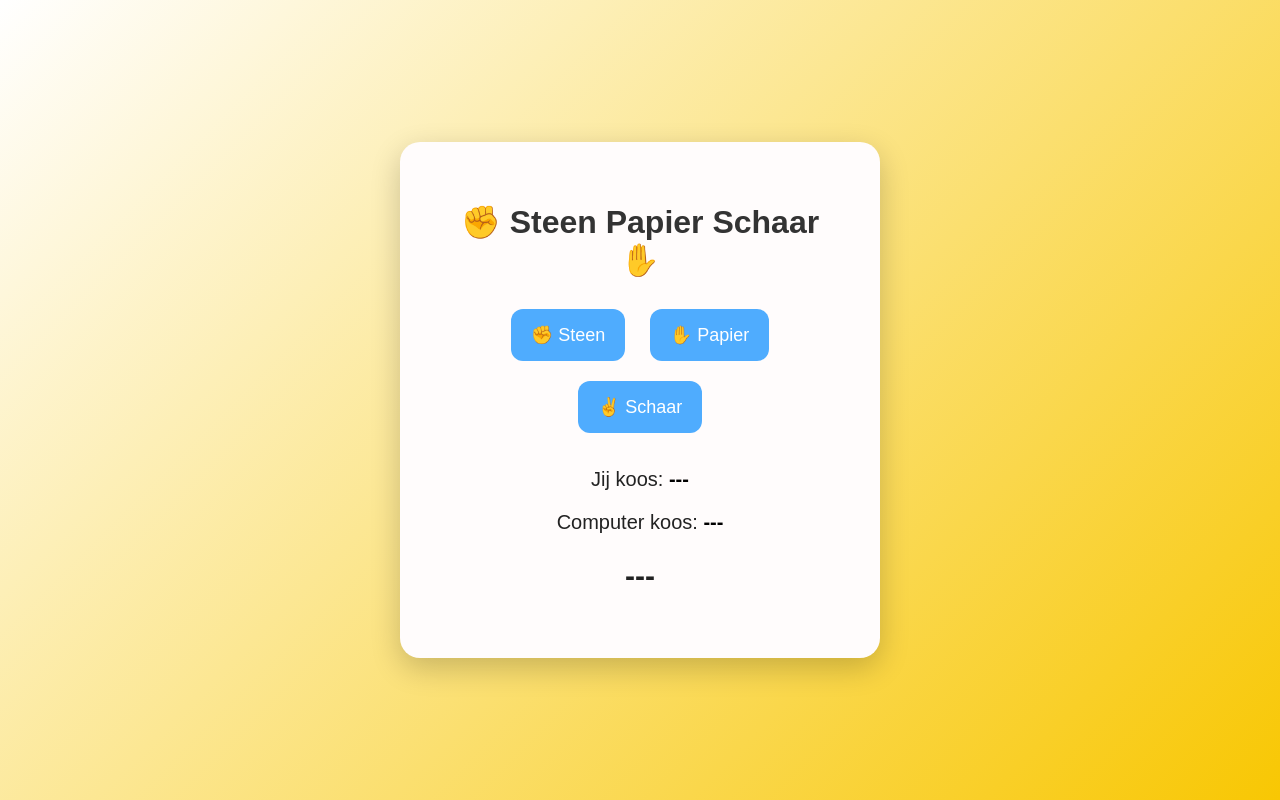
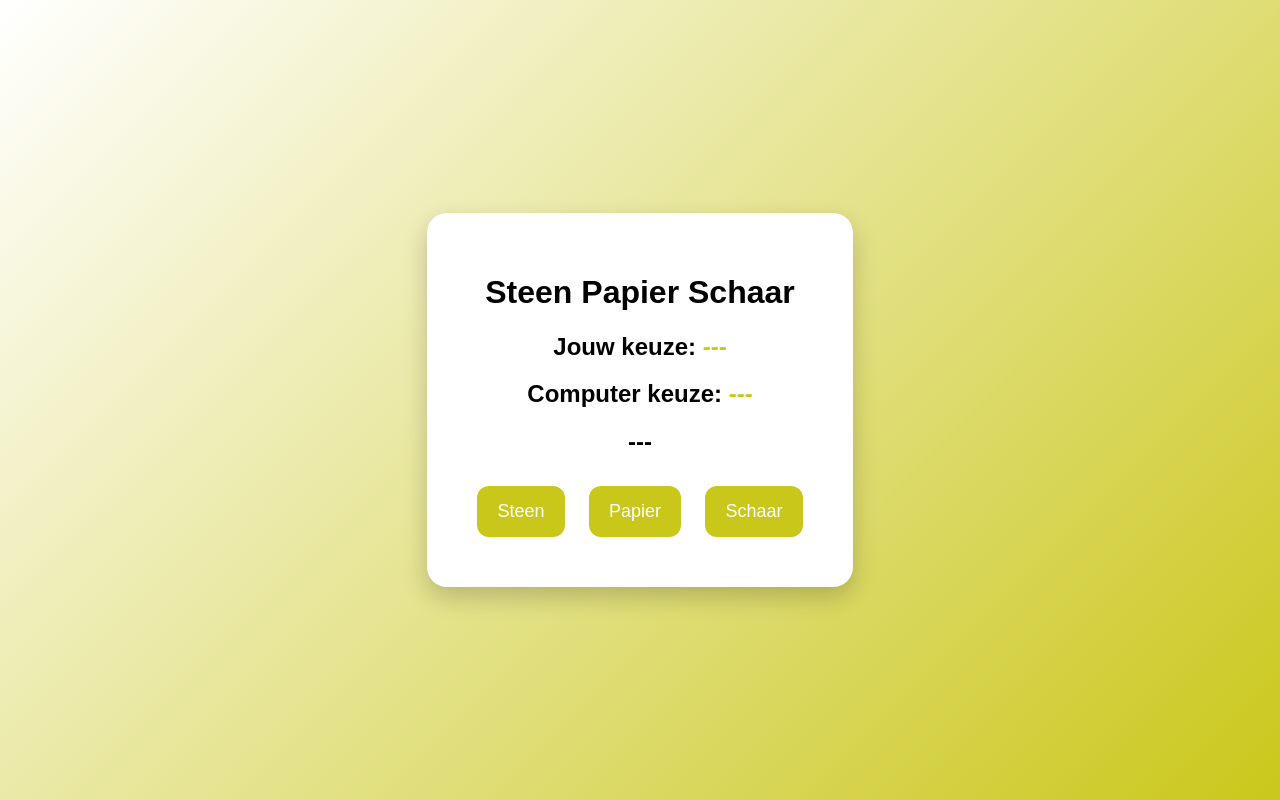
Before and after one commit to Jarno32323/steen-papier-schaar, a plain HTML site: page index.html in a window 1280 px wide. Drawn offline with Linux system fonts and the light colour scheme.

Commit message:
Add files via upload

```diff
--- a/index.html
+++ b/index.html
@@ -5,111 +5,117 @@
 <meta name="viewport" content="width=device-width, initial-scale=1.0">
 <title>Steen Papier Schaar</title>
 
-<!-- hier kan je de css aanpassen van het spel -->
+<!-- hier kan je de css aanpassen . -->
+
 <style>
-    body {
-        font-family: Arial, sans-serif;
-        background: linear-gradient(135deg, #ffffff, #f8c703);
-        display: flex;
-        justify-content: center;
-        align-items: center;
-        height: 100vh;
-        margin: 0;
-    }
+body{
+    font-family: Arial;
+    background: linear-gradient(135deg,#ffffff,#cac71b);
+    display:flex;
+    justify-content:center;
+    align-items:center;
+    height:100vh;
+    margin:0;
+}
 
-    .game {
-        background: rgb(255, 252, 252);
-        padding: 40px;
-        border-radius: 20px;
-        box-shadow: 0 10px 30px rgba(0, 0, 0, 0.2);
-        text-align: center;
-        width: 400px;
-    }
+.game{
+    background:rgb(255, 255, 255);
+    padding:40px;
+    border-radius:20px;
+    box-shadow:0 10px 25px rgba(0,0,0,0.2);
+    text-align:center;
+}
 
-    h1 {
-        margin-bottom: 20px;
-        color: #333;
-    }
+button{
+    padding:15px 20px;
+    margin:10px;
+    border:none;
+    border-radius:12px;
+    cursor:pointer;
+    font-size:18px;
+    background:#cac71b;
+    color:white;
+}
 
-    .keuzes {
-        margin: 20px 0;
-    }
+button:hover{
+    background:#cac71b;
+}
 
-    button {
-        padding: 15px 20px;
-        margin: 10px;
-        border: none;
-        border-radius: 12px;
-        font-size: 18px;
-        cursor: pointer;
-        background: #4facfe;
-        color: white;
-        transition: 0.3s;
-    }
-
-    button:hover {
-        background: #008afa;
-        transform: scale(1.05);
-    }
-
-    .resultaat {
-        margin-top: 25px;
-        font-size: 20px;
-        color: #222;
-    }
-
-    span {
-        font-weight: bold;
-        color: #000000;
-    }
-
+span{
+    font-weight:bold;
+    color:#cac71b;
+}
 </style>
 </head>
 <body>
 
 <div class="game">
-    <h1>✊ Steen Papier Schaar ✋</h1>
+    <h1>Steen Papier Schaar</h1>
 
-    <div class="keuzes">
-        <button onclick="speel('steen')">✊ Steen</button>
-        <button onclick="speel('papier')">✋ Papier</button>
-        <button onclick="speel('schaar')">✌️ Schaar</button>
-    </div>
+    <h2>Jouw keuze: <span id="human">---</span></h2>
+    <h2>Computer keuze: <span id="computer">---</span></h2>
+    <h2 id="result">---</h2>
 
-    <div class="resultaat">
-        <p>Jij koos: <span id="speler">---</span></p>
-        <p>Computer koos: <span id="computer">---</span></p>
-        <h2 id="resultaat">---</h2>
-    </div>
+    <button id="steen">Steen</button>
+    <button id="papier">Papier</button>
+    <button id="schaar">Schaar</button>
 </div>
 
 <script>
-const keuzes = ["steen", "papier", "schaar"];
 
-function speel(spelerKeuze) {
-    const computerKeuze = keuzes[Math.floor(Math.random() * 3)];
+// CONST ALTIJD BOVENAAN
+const humanOutput = document.querySelector("#human");
+const computerOutput = document.querySelector("#computer");
+const resultOutput = document.querySelector("#result");
 
-    document.getElementById("speler").textContent = spelerKeuze;
-    document.getElementById("computer").textContent = computerKeuze;
+const steenBtn = document.querySelector("#steen");
+const papierBtn = document.querySelector("#papier");
+const schaarBtn = document.querySelector("#schaar");
 
-    let resultaat = "";
+let humanChoice = "";
 
-    if (spelerKeuze === computerKeuze) {
-        resultaat = "🤝 Gelijkspel!";
+// EVENT LISTENERS
+steenBtn.addEventListener("click", function(event){
+    humanChoice = "steen";
+    humanOutput.innerHTML = "Steen";
+    playGame();
+});
+
+papierBtn.addEventListener("click", function(event){
+    humanChoice = "papier";
+    humanOutput.innerHTML = "Papier";
+    playGame();
+});
+
+schaarBtn.addEventListener("click", function(event){
+    humanChoice = "schaar";
+    humanOutput.innerHTML = "Schaar";
+    playGame();
+});
+
+// GAME FUNCTIE
+function playGame(){
+
+    const keuzes = ["steen","papier","schaar"];
+    const computerChoice = keuzes[Math.floor(Math.random()*3)];
+
+    computerOutput.innerHTML = computerChoice;
+
+    if(humanChoice === computerChoice){
+        resultOutput.innerHTML = "Gelijkspel!";
     }
-    else if (
-        (spelerKeuze === "steen" && computerKeuze === "schaar") ||
-        (spelerKeuze === "papier" && computerKeuze === "steen") ||
-        (spelerKeuze === "schaar" && computerKeuze === "papier")
-    ) {
-        resultaat = "🎉 Jij wint!";
+    else if(
+        (humanChoice === "steen" && computerChoice === "schaar") ||
+        (humanChoice === "papier" && computerChoice === "steen") ||
+        (humanChoice === "schaar" && computerChoice === "papier")
+    ){
+        resultOutput.innerHTML = "Jij wint!";
     }
-    else {
-        resultaat = "😢 Computer wint!";
+    else{
+        resultOutput.innerHTML = "Computer wint!";
     }
+}
 
-    document.getElementById("resultaat").textContent = resultaat;
-}
 </script>
 
 </body>
```
